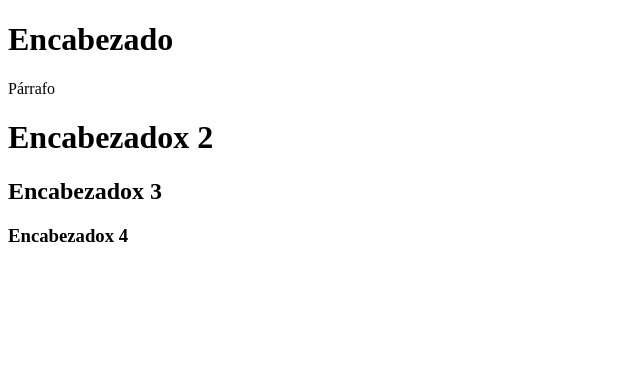
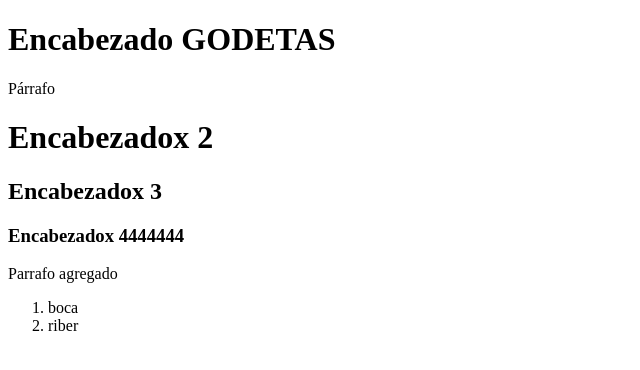
Before and after one commit to FabriP11/Clase21Abril, a plain HTML site: page index.html in a window 1280 px wide. Shown: the whole page, without its empty margins (0-640 px from the left). Drawn offline with Linux system fonts and the light colour scheme.

Commit message:
modifico index

```diff
--- a/index.html
+++ b/index.html
@@ -4,10 +4,15 @@
         <title>Mi titulo</title>
     </head>
     <body>
-        <h1>Encabezado</h1>
+        <h1>Encabezado GODETAS</h1>
         <p>Párrafo</p>
         <h1>Encabezadox 2</h1>
         <h2>Encabezadox 3</h2>
-        <h3>Encabezadox 4</h3>
+        <h3>Encabezadox 4444444</h3>
+        <p>Parrafo agregado</p>
+        <ol>
+            <li>boca</li>
+            <li>riber</li>
+        </ol>
     </body>
 </html>
```
